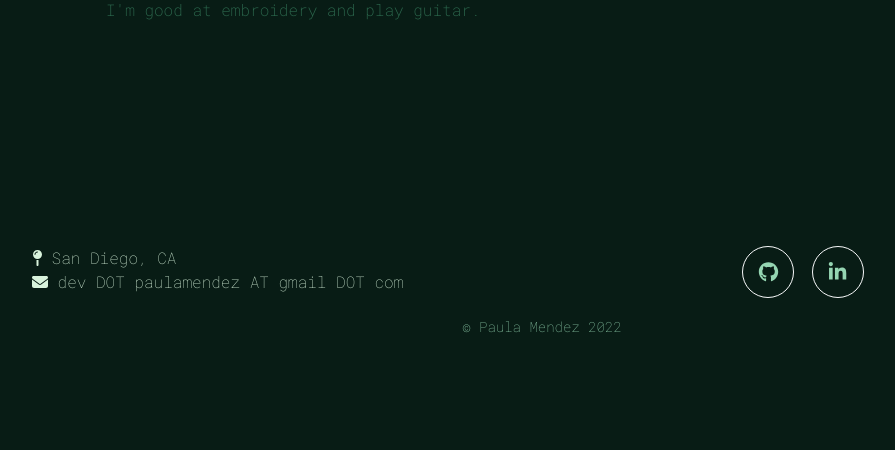
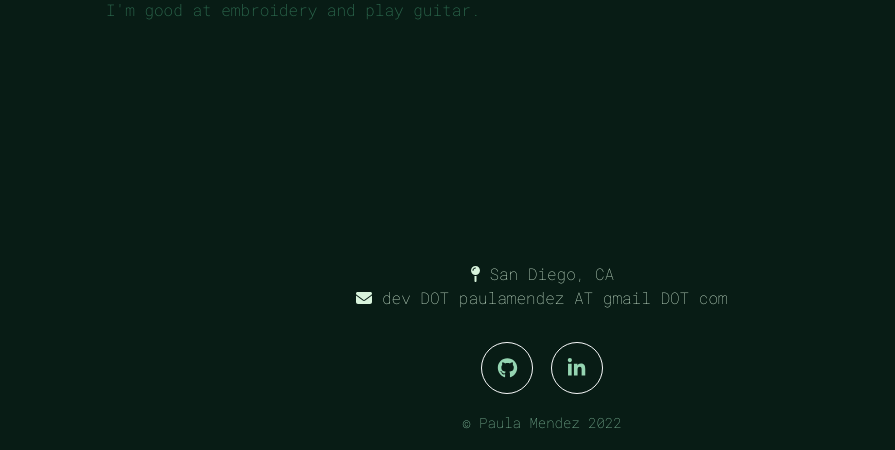
Before and after one commit to paulipotter/Flask-Website, a Flask app: page / in a window 1280 px wide. Shown: the part 532-982 px from the top of the page, without its empty margins (98-993 px from the left). Before the commit the page ends 865 px from the top, so only its background shows below. Run offline with Flask 2, Linux system fonts and the light colour scheme; some libraries are stand-ins or nearby versions.

Commit message:
changed footer to a one column thing

```diff
--- a/templates/footer.html
+++ b/templates/footer.html
@@ -1,26 +1,27 @@
         <!-- Footer-->
         <footer class="footer mt-auto py-3 ">
             <div class="container">
-                <div class="row px-5">
+                <div class="row justify-content-center text-center pt-3">
                     <!-- Footer Location-->
-                    <div class="col-lg-6 mb-5 mb-lg-0">
-{#                        <h4 class="text-uppercase mb-4">Location</h4>#}
-                        <p class="mb-0 text-left">
+                    <div class="col-6">
+                        <p class="footer-custom">
                             <i class="fa-solid fa-map-pin"></i> {{  info.location }}<br>
                             <i class="fa-solid fa-envelope"></i> {{ info.email }}
                         </p>
                     </div>
+                </div>
+                <div class="row justify-content-center text-center pt-3">
                     <!-- Footer Social Icons-->
-                    <div class="col-lg-6 mb-5 mb-lg-0 text-center">
+                    <div class="col-6">
                         <a class="btn btn-outline-light btn-social mx-1" href="{{ info.github }}" ><i class="fab fa-fw fa-github"></i></a>
                         <a class="btn btn-outline-light btn-social mx-1" href="{{ info.linkedin }}"><i class="fab fa-fw fa-linkedin-in"></i></a>
                     </div>
-
+                </div>
+                <div class="row justify-content-center text-center pt-3">
+                 <div class="col-6 copyright text-center footer-custom"><small> &copy; {{ info.name }} {{ info.year }}</small></div>
                 </div>
             </div>
-            <div class="row">
-                 <div class="container copyright pt-3 text-center"><small> &copy; {{ info.name }} {{ info.year }}</small></div>
-            </div>
+
         </footer>
 
 
```
